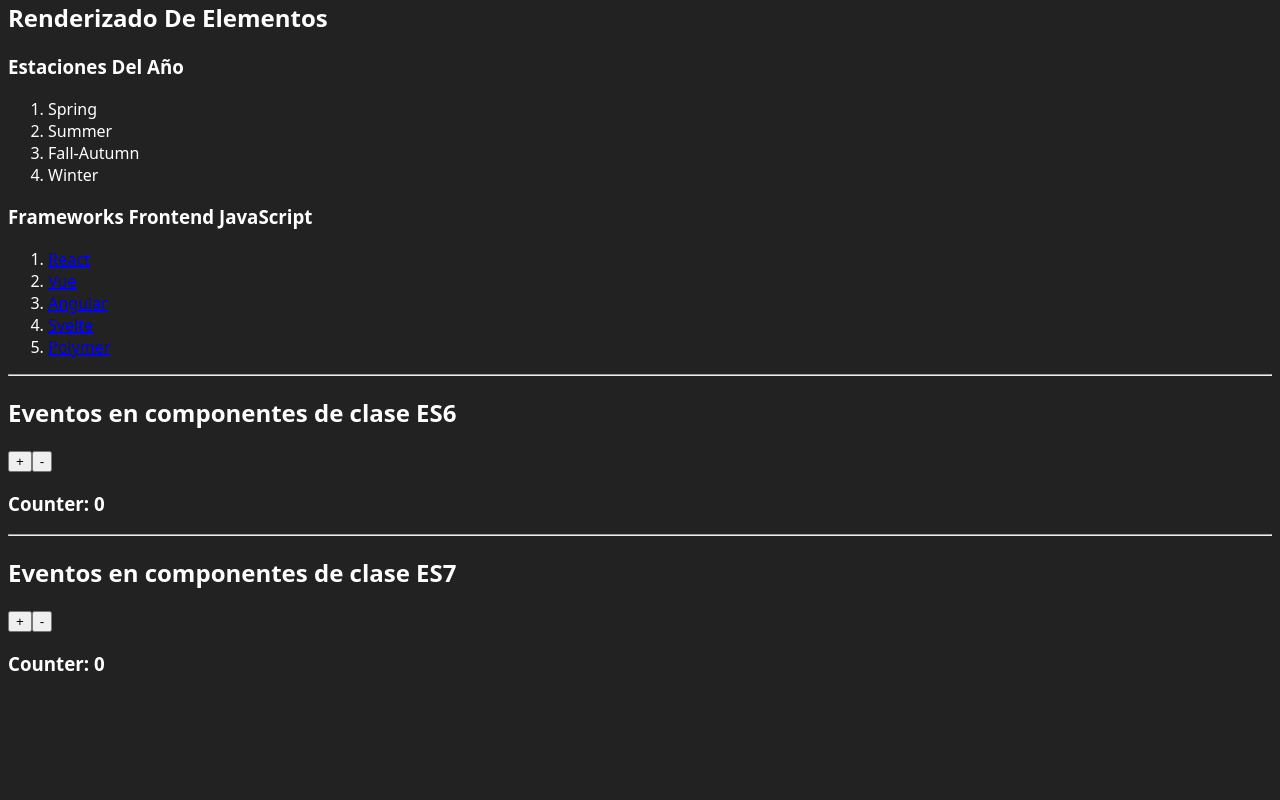
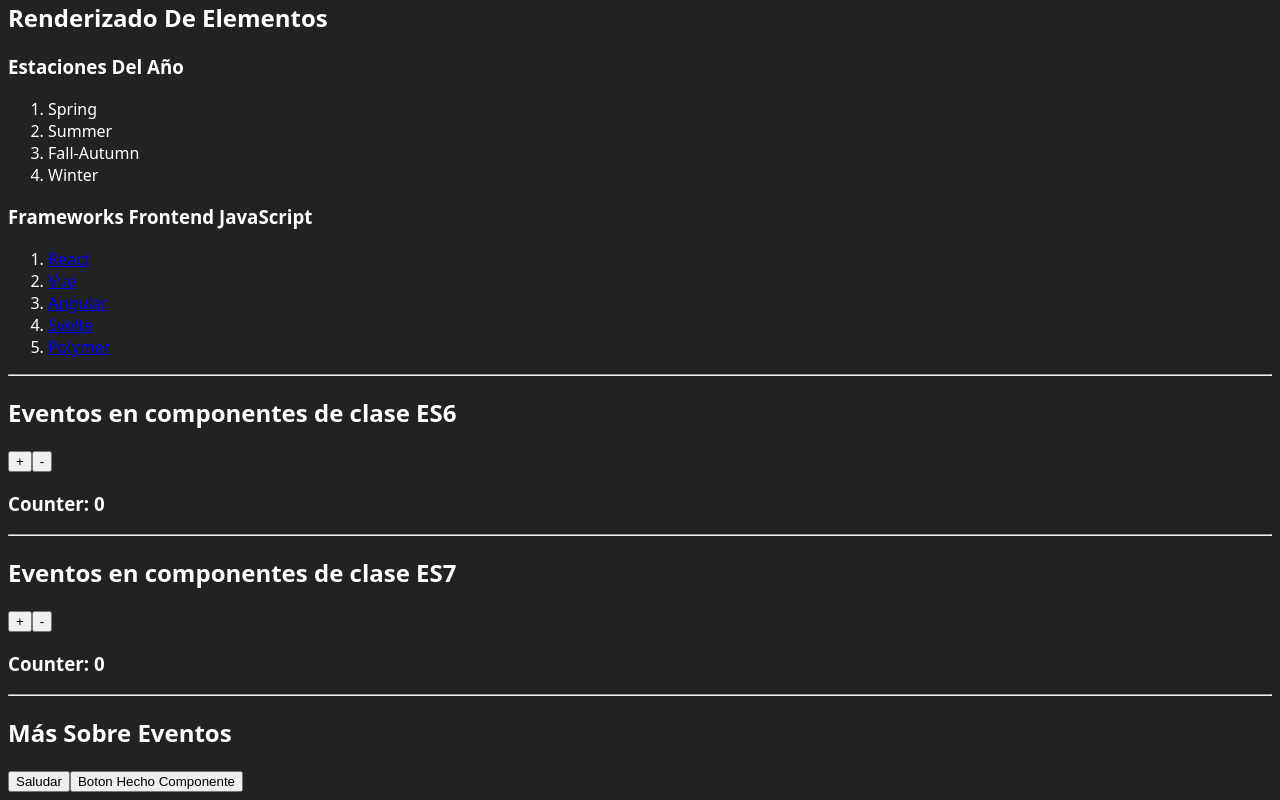
Before and after one commit to manuellpz/WebCourses, a React (Vite) app in the folder curso-react/: page / in a window 1280 px wide. Shown: the part 834-1634 px from the top of the page. Before the commit the page ends 1528 px from the top, so only its background shows below. Built offline with nearby package versions, Linux system fonts and the light colour scheme.

Commit message:
Eventos Nativos,Personalizados y Sinteticos

```diff
--- a/curso-react/src/App.jsx
+++ b/curso-react/src/App.jsx
@@ -7,6 +7,7 @@
 import RenderizadoElementos from "./Components/RenderizadoElementos";
 import EventosES6 from "./Components/EventosES6";
 import EventosES7 from "./Components/EventosES7";
+import MasSobreEventos from "./Components/MasSobreEventos";
 
 function App() {
   const stations = ["Spring", "Summer", "Fall / Autumn", "Winter"];
@@ -41,6 +42,8 @@
       <EventosES6 />
       <hr />
       <EventosES7 />
+      <hr />
+      <MasSobreEventos />
     </>
   );
 }
--- /dev/null
+++ b/curso-react/src/Components/MasSobreEventos.jsx
@@ -0,0 +1,21 @@
+import React,{Component} from "react";
+
+const Boton = ({myOnClick}) => <button onClick={myOnClick}>Boton Hecho Componente</button>
+
+export default class MasSobreEventos extends Component {
+   handleClick = (e) => {
+      console.log(e)
+      console.log(e.target)
+      console.log(e.nativeEvent)
+      console.log(e.nativeEvent.target)
+   }
+   render() {
+      return (
+         <div>
+            <h2>Más Sobre Eventos</h2>
+            <button onClick={this.handleClick}>Saludar</button>
+            <Boton myOnClick={this.handleClick} />
+         </div>
+      )
+   }
+}
```
Also changed, not shown: curso-react/notes.txt (added).
